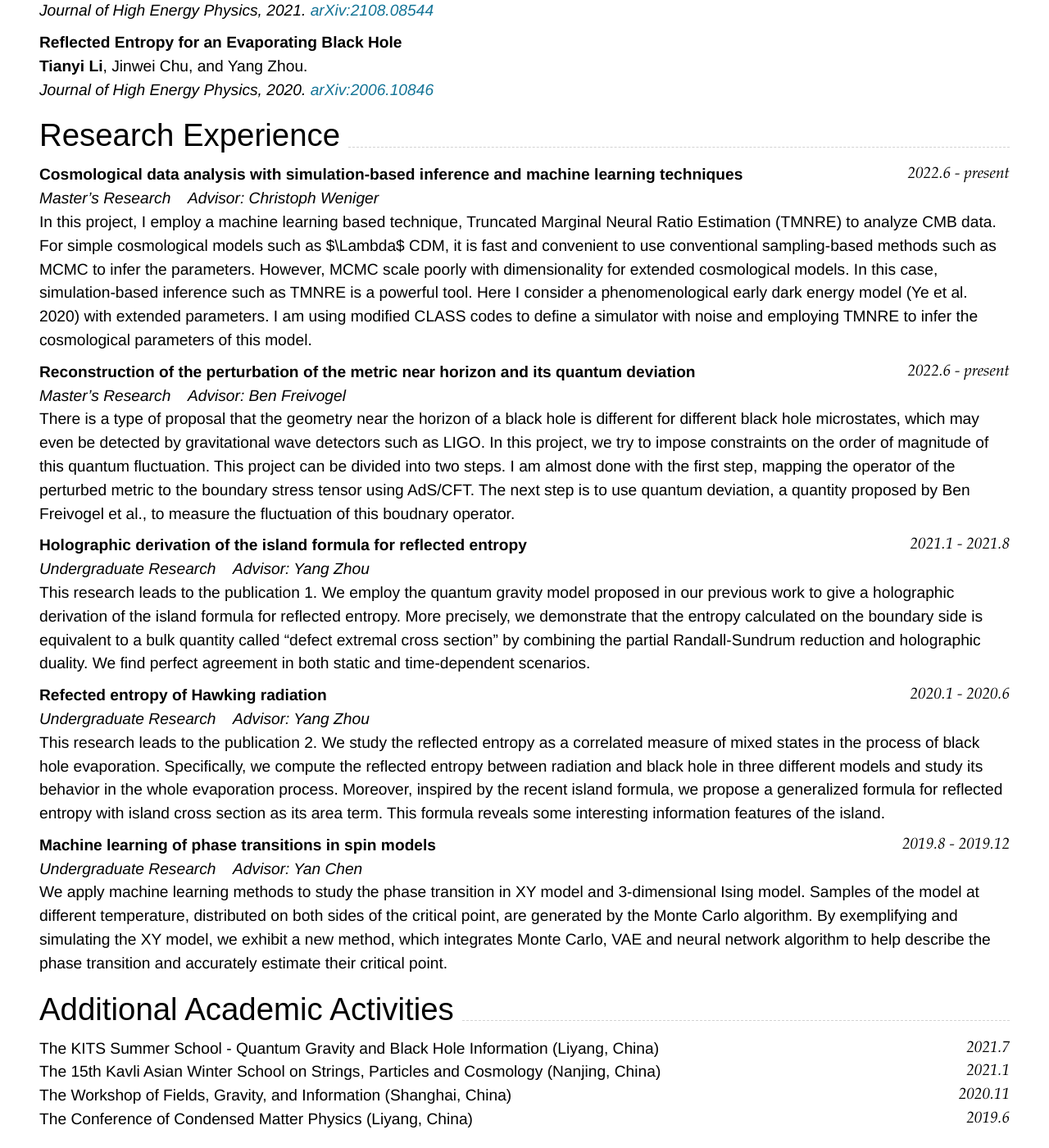
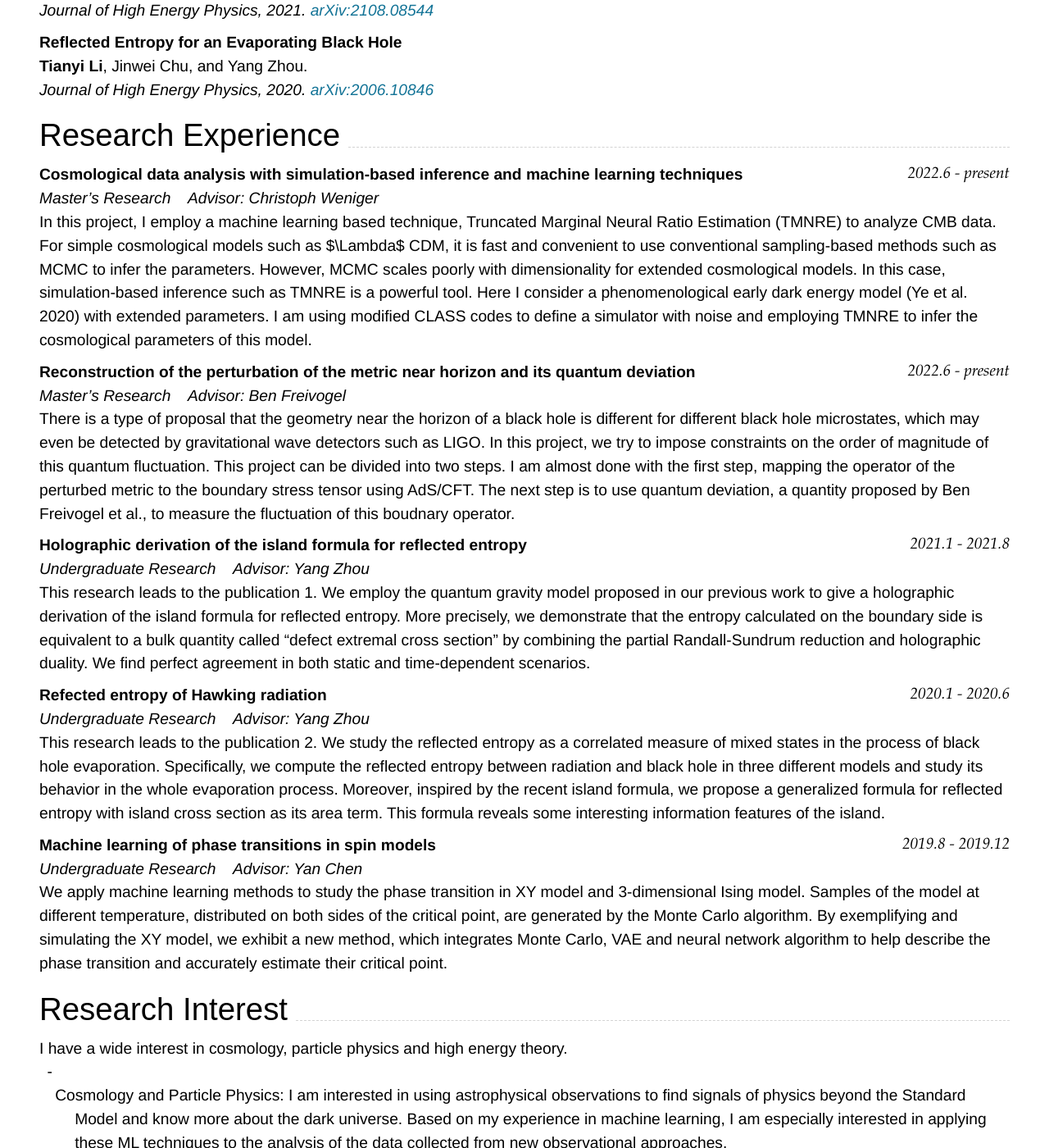
Before and after one commit to tianyi-phy/cv, a Jekyll site: the page built from index.md, in a window 1280 px wide and 1400 px high, scrolled down 577 px. Shown: the whole window at 82% size. Built offline with Jekyll 4.4.1, drawn with Linux system fonts in a browser that asks for light colours; nearby versions of some CDN libraries; part of the change alters nothing that is shown; some of the changed text lies outside the part shown.

Commit message:
Update index.md

```diff
--- a/index.md
+++ b/index.md
@@ -55,7 +55,7 @@ _Journal of High Energy Physics, 2020. [arXiv:2006.10846](https://arxiv.org/pdf/
 ### **Cosmological data analysis with simulation-based inference and machine learning techniques** `2022.6 - present`
 
 _Master's Research  &nbsp;&nbsp;  Advisor: Christoph Weniger_<br>
-In this project, I employ a machine learning based technique, Truncated Marginal Neural Ratio Estimation (TMNRE) to analyze CMB data. For simple cosmological models such as $\Lambda$ CDM, it is fast and convenient to use conventional sampling-based methods such as MCMC to infer the parameters. However, MCMC scale poorly with dimensionality for extended cosmological models. In this case, simulation-based inference such as TMNRE is a powerful tool. Here I consider a phenomenological early dark energy model (Ye et al. 2020) with extended parameters. I am using modified CLASS codes to define a simulator with noise and employing TMNRE to infer the cosmological parameters of this model.
+In this project, I employ a machine learning based technique, Truncated Marginal Neural Ratio Estimation (TMNRE) to analyze CMB data. For simple cosmological models such as $\Lambda$ CDM, it is fast and convenient to use conventional sampling-based methods such as MCMC to infer the parameters. However, MCMC scales poorly with dimensionality for extended cosmological models. In this case, simulation-based inference such as TMNRE is a powerful tool. Here I consider a phenomenological early dark energy model (Ye et al. 2020) with extended parameters. I am using modified CLASS codes to define a simulator with noise and employing TMNRE to infer the cosmological parameters of this model.
 
 
 ### **Reconstruction of the perturbation of the metric near horizon and its quantum deviation** `2022.6 - present`
@@ -79,6 +79,17 @@ This research leads to the publication 2. We study the reflected entropy as a co
 _Undergraduate Research  &nbsp;&nbsp;  Advisor: Yan Chen_<br>
 We apply machine learning methods to study the phase transition in XY model and 3-dimensional Ising model. Samples of the model at different temperature, distributed on both sides of the critical point, are generated by the Monte Carlo algorithm. By exemplifying and simulating the XY model, we exhibit a new method, which integrates Monte Carlo, VAE and neural network algorithm to help describe the phase transition and accurately estimate their critical point.
 
+
+
+
+## Research Interest
+I have a wide interest in cosmology, particle physics and high energy theory.
+
+- Cosmology and Particle Physics: I am interested in using astrophysical observations to find signals of physics beyond the Standard Model and know more about the dark universe. Based on my experience in machine learning, I am especially interested in applying these ML techniques to the analysis of the data collected from new observational approaches.
+
+- High Energy Theory: I have interest in many topics in AdS/CFT. Two of my past research experience focused on the black hole information paradox from the perspective of holography. I am also interested in the interplay between quantum information and quantum gravity, topics of ensemble average, and defect conformal field theory.
+
+
 ## Additional Academic Activities
 
 The KITS Summer School - Quantum Gravity and Black Hole Information (Liyang, China) `2021.7` <br>
@@ -87,19 +98,6 @@ The Workshop of Fields, Gravity, and Information (Shanghai, China) `2020.11` <br
 The Conference of Condensed Matter Physics (Liyang, China) `2019.6` <br>
 
 ---
-
-## Honors & Awards
-
-CHI'20 Best Paper Honourable Mention Award `CMU, 2020` <br>
-Phi Beta Kappa `Dickinson, 2018` <br>
-Excellence in Computer Science Award `Columbia, 2018` <br>
-Travel Award PL Mentoring Workshop (PLMW) `SPLASH, 2018` <br>
-Tau Beta Pi, Engineering Honor Society `Columbia, 2017` <br>
-Computer Science Departmental Honors `Dickinson, 2016` <br>
-Pi Mu Epsilon, Mathematics Honor Society `Dickinson, 2016` <br>
-Upsilon Pi Epsilon, Computer Science Honor Society `Dickinson, 2016` <br>
-Alpha Lambda Delta, First year Honor Society `Dickinson, 2013`<br>
-John Montgomery Scholarship `Dickinson, 2013` <br>
 
 ## Teaching Experience
 
```
